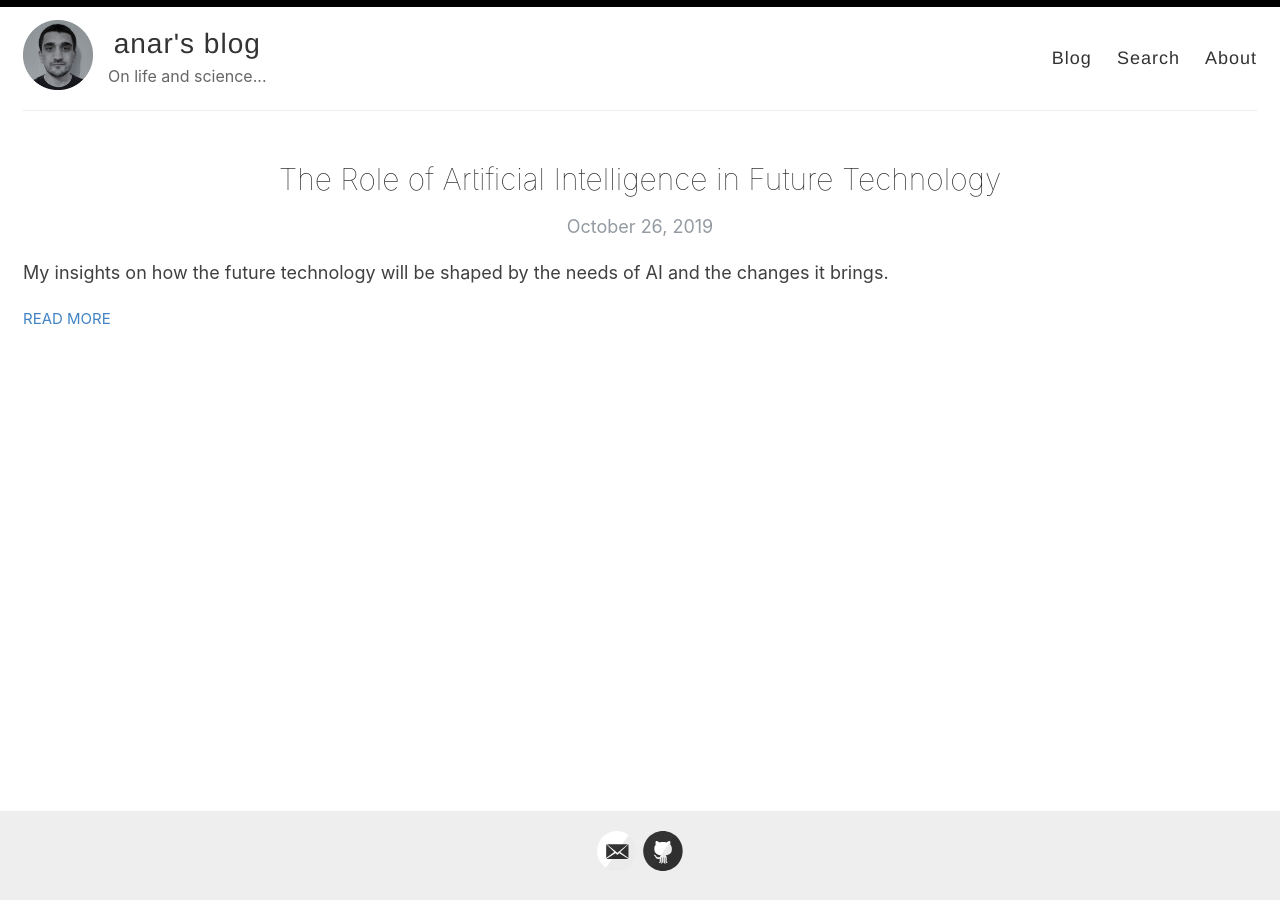
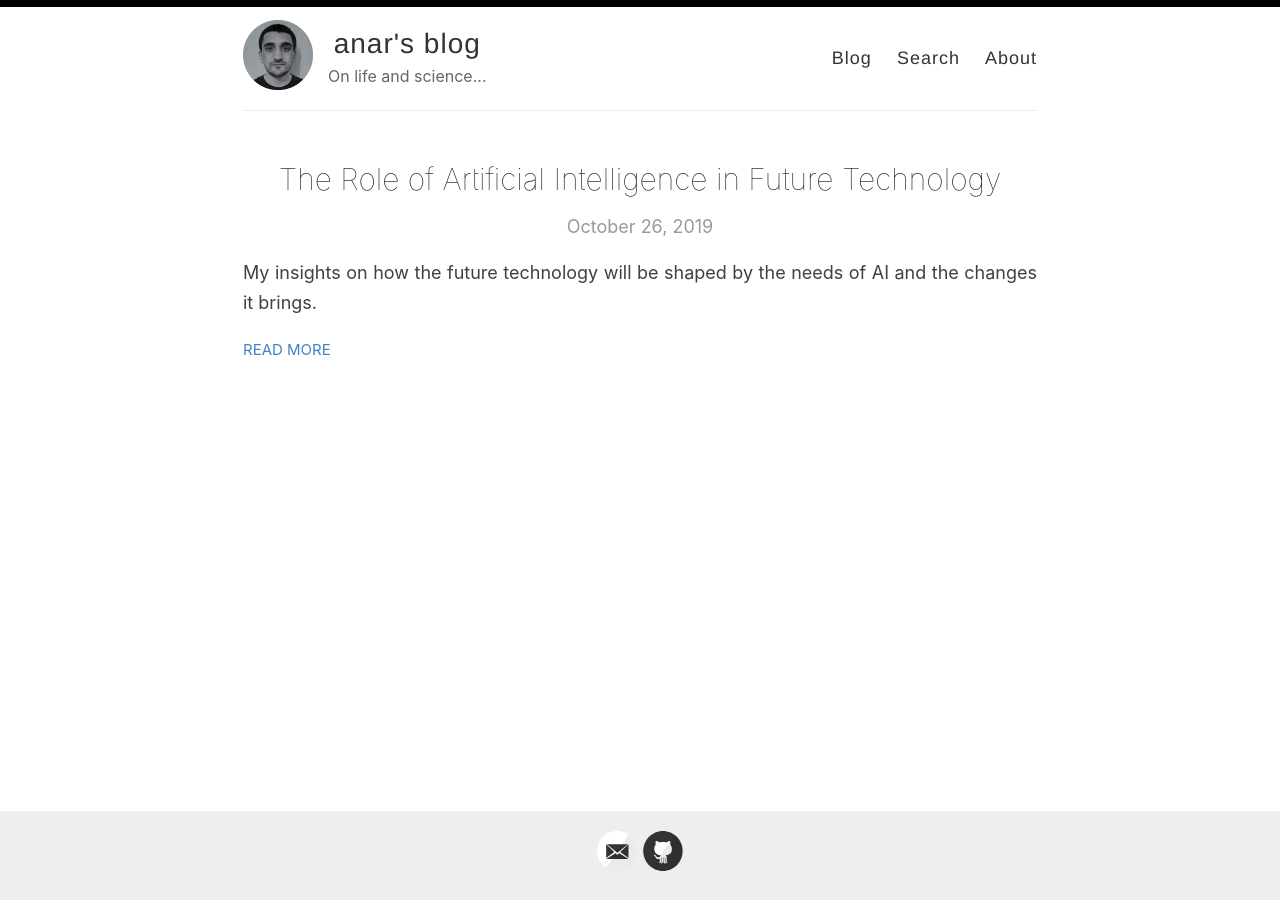
Before and after one commit to anaramirli/anaramirli.github.io, a Jekyll site: the page built from index.html, in a window 1280 px wide. Built offline with Jekyll 4.4.1, drawn with Linux system fonts in a browser that asks for light colours; the list of posts is cut into pages by our own code.

Commit message:
Update style.scss

```diff
--- a/assets/style.scss
+++ b/assets/style.scss
@@ -32,7 +32,7 @@ body {
 
 .container {
   margin: 0 auto;
-  max-width: 840;
+  max-width: 840px;
   padding: 0 23px;
   width: 100%;
 }
```
